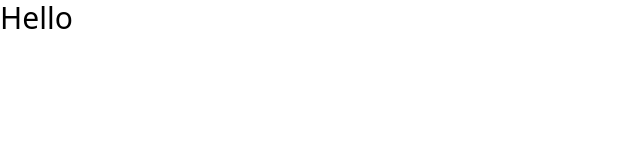
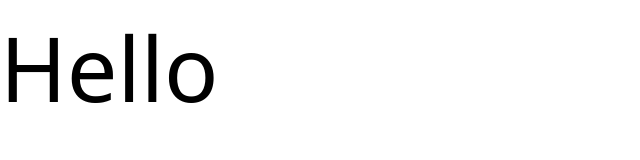
Before and after one commit to dhavalshah05/portfolio, a website: page index.html in a window 1280 px wide. Shown: the whole page, without its empty margins (0-640 px from the left). Drawn offline with nearby package versions, Linux system fonts and the light colour scheme; files that its build step writes are made by us from their sources.

Commit message:
Updated project name

```diff
--- a/index.html
+++ b/index.html
@@ -6,6 +6,6 @@
     <title>Tailwind Starter</title>
 </head>
 <body>
-<h1 class="text-3xl">Hello</h1>
+<h1 class="text-[90px]">Hello</h1>
 </body>
 </html>
--- a/package.json
+++ b/package.json
@@ -1,5 +1,5 @@
 {
-  "name": "tailwind-template",
+  "name": "portfolio",
   "version": "1.0.0",
   "description": "",
   "main": "index.js",
```
